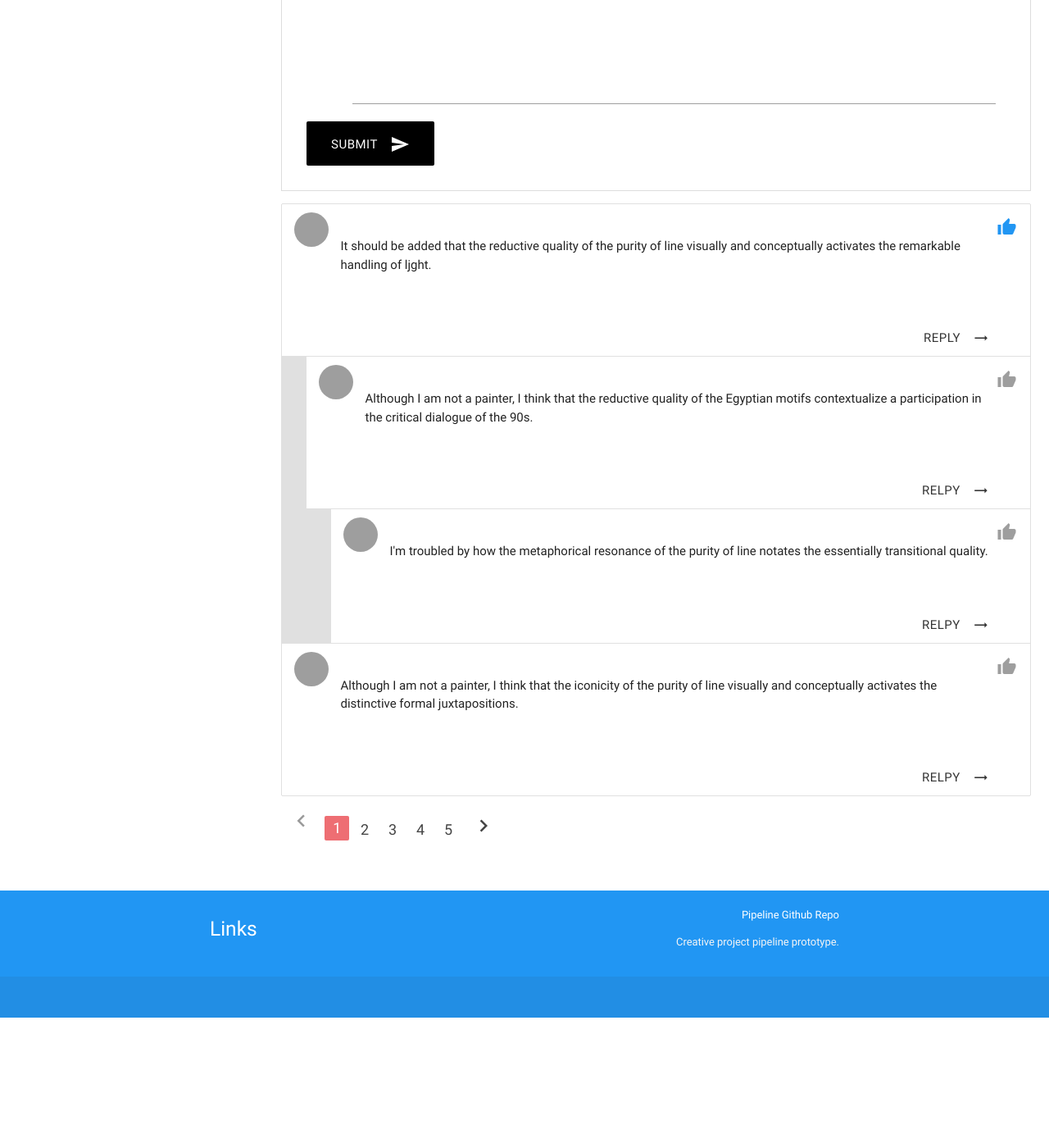
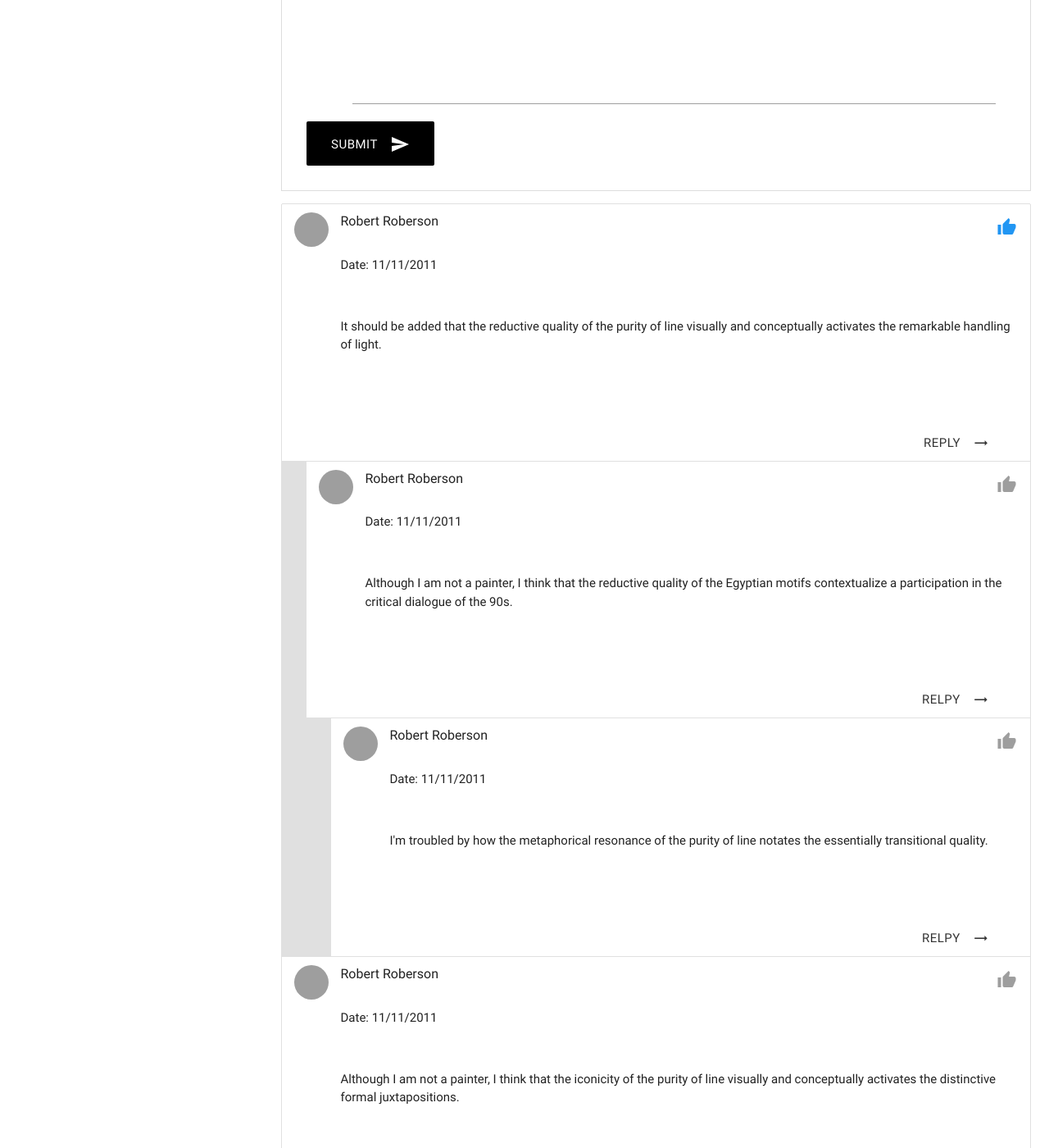
Before and after one commit to dmd-program/pipeline, a Jekyll site: the page built from forum-thread.html, in a window 1280 px wide and 1400 px high, scrolled down 748 px. Shown: the whole window at 82% size. Built offline with Jekyll 4.4.1, drawn with Linux system fonts in a browser that asks for light colours; before the commit the page ends 1989 px from its top, so only the background shows below that; grey boxes are pictures that could not be loaded.

Commit message:
thread names

```diff
--- a/forum-thread.html
+++ b/forum-thread.html
@@ -83,29 +83,30 @@ title: Thread
           <li class="collection-item avatar">
             <img src="https://unsplash.it/50?image=230" alt="" class="circle">
             <!-- <span class="title">Title</span> -->
-            <p>It should be added that the reductive quality of the purity of line visually and conceptually activates the remarkable handling of ljght.</p>
+            <span class="title">Robert Roberson</span>
+            <p><span class="date">Date: 11/11/2011</span></p><br>It should be added that the reductive quality of the purity of line visually and conceptually activates the remarkable handling of light.</p>
              <p class="reply"><button class="btn waves-effect waves-light btn-flat right" type="submit" name="action">Reply<i class="material-icons right"><i class="material-icons">trending_flat</i></i></button></p>
             <a href="#!" class="secondary-content"><i class="material-icons blue-text">thumb_up</i></a>
           </li>
           <li class="indent collection-item avatar">
             <img src="https://unsplash.it/50?image=400" alt="" class="circle">
-           <!--  <span class="title">Title</span> -->
-            <p>Although I am not a painter, I think that the reductive quality of the Egyptian motifs contextualize a participation in the critical dialogue of the 90s.</p>
+           <span class="title">Robert Roberson</span>
+            <p><span class="date">Date: 11/11/2011</span></p><br>Although I am not a painter, I think that the reductive quality of the Egyptian motifs contextualize a participation in the critical dialogue of the 90s.</p>
             <p class="reply"><button class="btn waves-effect waves-light btn-flat right" type="submit" name="action">Relpy<i class="material-icons right"><i class="material-icons">trending_flat</i></i></button></p>
 
             <a href="#!" class="secondary-content"><i class="material-icons grey-text">thumb_up</i></a>
           </li>
           <li class="indent-indent collection-item avatar">
             <img src="https://unsplash.it/50?image=500" alt="" class="circle">
-            <!-- <span class="title">Title</span> -->
-            <p>I'm troubled by how the metaphorical resonance of the purity of line notates the essentially transitional quality.</p>
+            <span class="title">Robert Roberson</span>
+            <p><span class="date">Date: 11/11/2011</span></p><br>I'm troubled by how the metaphorical resonance of the purity of line notates the essentially transitional quality.</p>
              <p class="reply"><button class="btn waves-effect waves-light btn-flat right" type="submit" name="action">Relpy<i class="material-icons right"><i class="material-icons">trending_flat</i></i></button></p>
             <a href="#!" class="secondary-content"><i class="material-icons grey-text">thumb_up</i></a>
           </li>
           <li class="collection-item avatar">
             <img src="https://unsplash.it/50?image=100" alt="" class="circle">
-            <!-- <span class="title">Title</span> -->
-            <p>Although I am not a painter, I think that the iconicity of the purity of line visually and conceptually activates the distinctive formal juxtapositions.</p>
+            <span class="title">Robert Roberson</span>
+            <p><span class="date">Date: 11/11/2011</span></p><br>Although I am not a painter, I think that the iconicity of the purity of line visually and conceptually activates the distinctive formal juxtapositions.</p>
              <p class="reply"><button class="btn waves-effect waves-light btn-flat right" type="submit" name="action">Relpy<i class="material-icons right"><i class="material-icons">trending_flat</i></i></button></p>
             <a href="#!" class="secondary-content"><i class="material-icons grey-text">thumb_up</i></a>
           </li>
```
